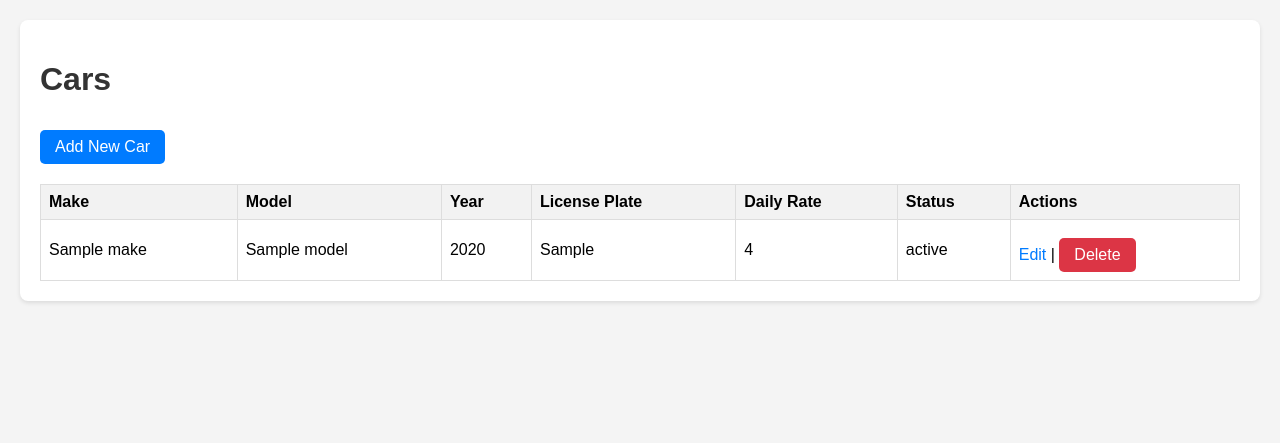
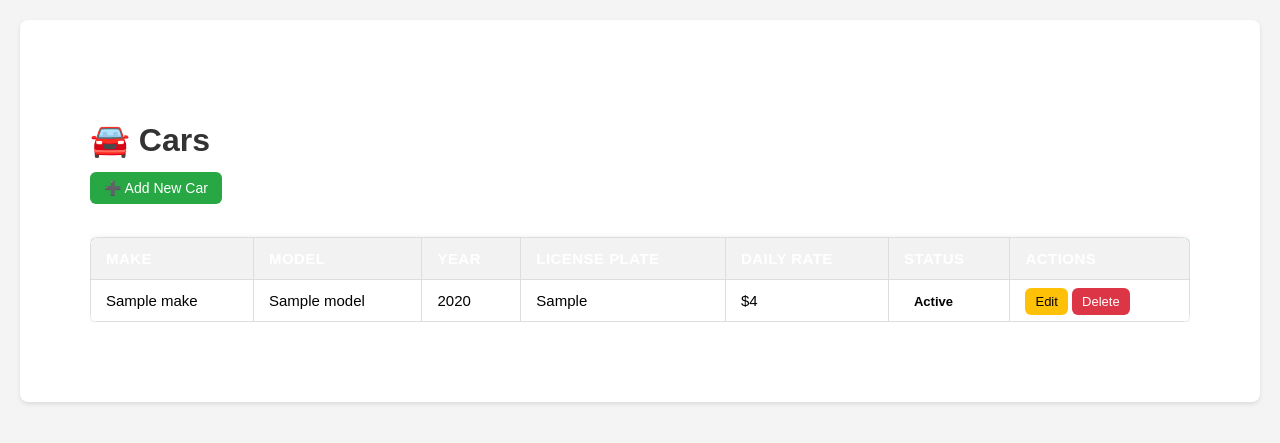
Before and after one commit to AmineZarrouki/car_locations, a Django app: template rental_app/templates/rental_app/car_list.html in a window 1280 px wide. Shown: the top 443 px of the page. Run offline with Django 3.2, Linux system fonts and the light colour scheme; the template is opened without the code that fills it: most values are stand-ins (such as "Sample title", 1, 10 or a date in 2020).

Commit message:
updating car list view

```diff
--- a/rental_app/templates/rental_app/car_list.html
+++ b/rental_app/templates/rental_app/car_list.html
@@ -1,9 +1,15 @@
 {% extends 'rental_app/base.html' %}
 
 {% block content %}
-    <h1>Cars</h1>
-    <a href="{% url 'car_create' %}" class="button">Add New Car</a>
-    <table>
+<div class="cars-container">
+    <h1 class="page-title">🚘 Cars</h1>
+
+    <div class="actions">
+        <a href="{% url 'car_create' %}" class="btn btn-primary">➕ Add New Car</a>
+    </div>
+
+    <div class="table-container">
+        <table class="styled-table">
             <thead>
                 <tr>
                     <th>Make</th>
@@ -22,14 +28,132 @@
                     <td>{{ car.model }}</td>
                     <td>{{ car.year }}</td>
                     <td>{{ car.license_plate }}</td>
-                <td>{{ car.daily_rate }}</td>
-                <td>{{ car.availability_status }}</td>
+                    <td>${{ car.daily_rate }}</td>
                     <td>
-                    <a href="{% url 'car_update' car.pk %}">Edit</a> |
-                    <a href="{% url 'car_delete' car.pk %}" class="button delete">Delete</a>
+                        <span class="status {{ car.availability_status|lower }}">
+                            {{ car.availability_status }}
+                        </span>
+                    </td>
+                    <td>
+                        <a href="{% url 'car_update' car.pk %}" class="btn btn-sm btn-edit">Edit</a>
+                        <a href="{% url 'car_delete' car.pk %}" class="btn btn-sm btn-delete">Delete</a>
                     </td>
                 </tr>
                 {% endfor %}
             </tbody>
         </table>
+    </div>
+</div>
+
+<style>
+/* Container */
+.cars-container {
+    max-width: 1100px;
+    margin: 40px auto;
+    padding: 20px;
+}
+
+/* Title */
+.page-title {
+    font-size: 2rem;
+    font-weight: bold;
+    margin-bottom: 20px;
+}
+
+/* Buttons */
+.btn {
+    padding: 8px 14px;
+    border-radius: 6px;
+    text-decoration: none;
+    font-size: 14px;
+    font-weight: 500;
+    transition: 0.2s ease-in-out;
+}
+
+.btn-primary {
+    background: #28a745;
+    color: #fff;
+}
+
+.btn-primary:hover {
+    background: #1e7e34;
+}
+
+.btn-sm {
+    padding: 6px 10px;
+    font-size: 13px;
+}
+
+.btn-edit {
+    background: #ffc107;
+    color: #000;
+}
+
+.btn-edit:hover {
+    background: #e0a800;
+}
+
+.btn-delete {
+    background: #dc3545;
+    color: #fff;
+}
+
+.btn-delete:hover {
+    background: #b02a37;
+}
+
+/* Table */
+.table-container {
+    overflow-x: auto;
+    margin-top: 20px;
+}
+
+.styled-table {
+    width: 100%;
+    border-collapse: collapse;
+    font-size: 15px;
+    background: #fff;
+    box-shadow: 0 2px 8px rgba(0,0,0,0.1);
+    border-radius: 8px;
+    overflow: hidden;
+}
+
+.styled-table th,
+.styled-table td {
+    padding: 12px 15px;
+    text-align: left;
+}
+
+.styled-table thead {
+    background: #28a745;
+    color: #fff;
+    text-transform: uppercase;
+    letter-spacing: 0.03em;
+}
+
+.styled-table tbody tr {
+    border-bottom: 1px solid #e0e0e0;
+}
+
+.styled-table tbody tr:nth-child(even) {
+    background: #f9f9f9;
+}
+
+.styled-table tbody tr:hover {
+    background: #f1f7ff;
+}
+
+/* Status tags */
+.status {
+    padding: 4px 10px;
+    border-radius: 12px;
+    font-size: 13px;
+    font-weight: 600;
+    text-transform: capitalize;
+}
+
+.status.available { background: #d4edda; color: #155724; }
+.status.unavailable { background: #f8d7da; color: #721c24; }
+.status.maintenance { background: #fff3cd; color: #856404; }
+</style>
 {% endblock %}
```
Lines whose indentation alone changed are shown as unchanged.
